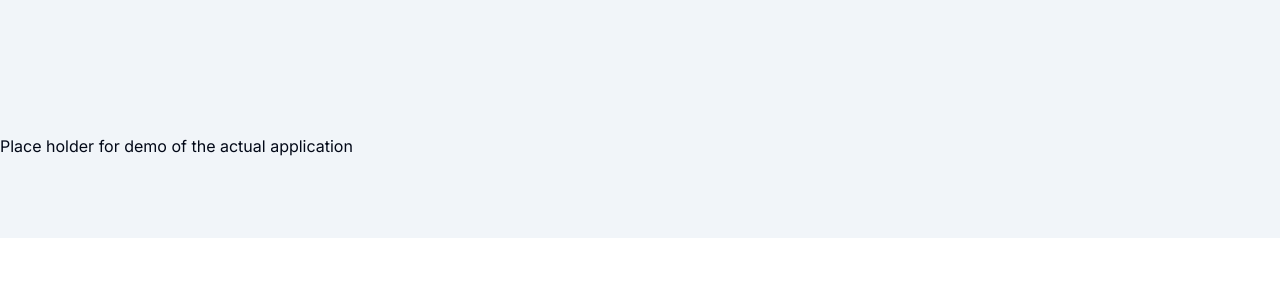
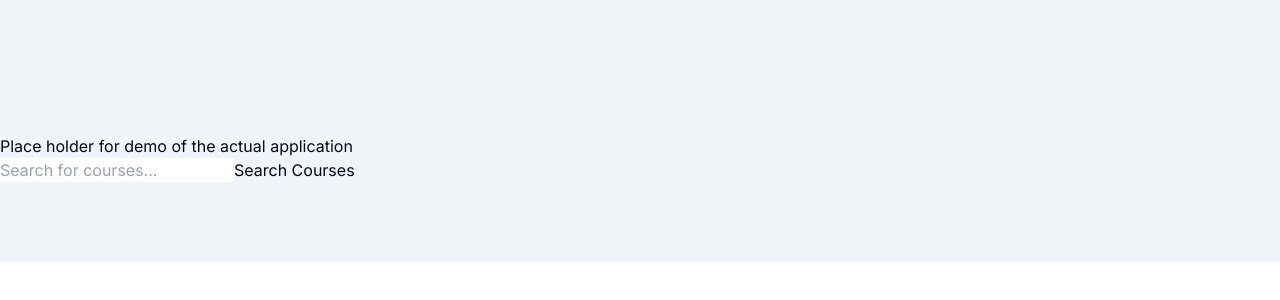
Before and after one commit to RemiGardette/ME2073, a Next.js app: page /Demo in a window 1280 px wide. Shown: the part 26-326 px from the top of the page. Built offline with nearby package versions, Linux system fonts and the light colour scheme.

Commit message:
integrating the toolbar

```diff
--- a/app/Demo/page.tsx
+++ b/app/Demo/page.tsx
@@ -1,7 +1,12 @@
+// DemoPage.tsx
+import React from 'react';
+import CourseResearchToolbar from '../../components/ui/coursetoolbar';
+
 const DemoPage = () => {
     return (
         <div>
             <h1>Place holder for demo of the actual application</h1>
+            <CourseResearchToolbar />
         </div>
     );
 }
--- /dev/null
+++ b/components/ui/coursetoolbar.tsx
@@ -0,0 +1,59 @@
+// CourseResearchToolbar.tsx
+"use client";
+
+// components/ui/CourseResearchToolbar.tsx
+import React, { useState } from 'react';
+import axios from 'axios';
+
+const CourseResearchToolbar: React.FC = () => {
+    const [courseCode, setCourseCode] = useState<string>(''); // Initialize courseCode state
+    const [courseInfo, setCourseInfo] = useState<any>(null); // Initialize courseInfo state
+    const [error, setError] = useState<string>(''); // Initialize error state
+
+    const handleInputChange = (event: React.ChangeEvent<HTMLInputElement>) => {
+        setCourseCode(event.target.value); // Update courseCode state on input change
+    };
+
+    const handleSearch = async () => {
+        try {
+            if (!courseCode) {
+                throw new Error('Course code cannot be empty');
+            }
+            const response = await axios.get(`/api/course?code=${courseCode}`); // Fetch course information
+            setCourseInfo(response.data); // Update courseInfo state with response data
+            setError(''); // Clear any previous error message
+        } catch (error) {
+            console.error('Error fetching course information:', error);
+            setCourseInfo(null); // Clear courseInfo state
+            setError('Error fetching course information'); // Set error message
+        }
+    };
+
+    const handleKeyPress = (event: React.KeyboardEvent<HTMLInputElement>) => {
+        if (event.key === 'Enter') {
+            handleSearch(); // Trigger search when Enter key is pressed
+        }
+    };
+
+    return (
+        <div>
+            <input
+                type="text"
+                placeholder="Search for courses..."
+                value={courseCode}
+                onChange={handleInputChange}
+                onKeyPress={handleKeyPress}
+            />
+            <button onClick={handleSearch}>Search Courses</button>
+            {courseInfo && (
+                <div>
+                    <h2>Course Information</h2>
+                    <pre>{JSON.stringify(courseInfo, null, 2)}</pre>
+                </div>
+            )}
+            {error && <p>{error}</p>}
+        </div>
+    );
+};
+
+export default CourseResearchToolbar;
--- /dev/null
+++ b/components/ui/programtoolbar.tsx
@@ -0,0 +1,38 @@
+import React, { useState } from 'react';
+
+interface ProgramResearchToolbarProps {
+  onSearch: (query: string) => void;
+}
+
+const ProgramResearchToolbar: React.FC<ProgramResearchToolbarProps> = ({ onSearch }) => {
+  const [query, setQuery] = useState<string>('');
+
+  const handleInputChange = (event: React.ChangeEvent<HTMLInputElement>) => {
+    setQuery(event.target.value);
+  };
+
+  const handleSearch = () => {
+    onSearch(query);
+  };
+
+  const handleKeyPress = (event: React.KeyboardEvent<HTMLInputElement>) => {
+    if (event.key === 'Enter') {
+      handleSearch();
+    }
+  };
+
+  return (
+    <div>
+      <input
+        type="text"
+        placeholder="Search for programs..."
+        value={query}
+        onChange={handleInputChange}
+        onKeyPress={handleKeyPress}
+      />
+      <button onClick={handleSearch}>Search Programs</button>
+    </div>
+  );
+};
+
+export default ProgramResearchToolbar;
--- a/package.json
+++ b/package.json
@@ -14,6 +14,8 @@
     "@supabase/auth-helpers-nextjs": "^0.9.0",
     "@supabase/auth-ui-react": "^0.4.7",
     "@supabase/supabase-js": "^2.41.1",
+    "@types/axios": "^0.14.0",
+    "axios": "^1.6.8",
     "class-variance-authority": "^0.7.0",
     "clsx": "^2.1.0",
     "lucide-react": "^0.344.0",
@@ -22,12 +24,14 @@
     "react": "^18",
     "react-dom": "^18",
     "tailwind-merge": "^2.2.1",
-    "tailwindcss-animate": "^1.0.7"
+    "tailwindcss-animate": "^1.0.7",
+    "xml2js": "^0.6.2"
   },
   "devDependencies": {
     "@types/node": "^20",
     "@types/react": "^18",
     "@types/react-dom": "^18",
+    "@types/xml2js": "^0.4.14",
     "autoprefixer": "^10.0.1",
     "eslint": "^8",
     "eslint-config-next": "14.1.0",
--- /dev/null
+++ b/pages/api/course.ts
@@ -0,0 +1,45 @@
+import { NextApiRequest, NextApiResponse } from 'next';
+import axios from 'axios';
+import xml2js from 'xml2js';
+
+async function getCourseInfo(courseCode: string, language: string = 'en'): Promise<any> {
+    try {
+        const response = await axios.get(`https://api.kth.se/api/kopps/v1/course/${courseCode}/${language}`);
+        return response.data;
+    } catch (error) {
+        console.error('Error fetching course information:', error);
+        throw error; // Re-throw the error to be handled by the caller
+    }
+}
+
+function parseCourseInfo(courseInfoXml: string): any {
+    return new Promise((resolve, reject) => {
+        xml2js.parseString(courseInfoXml, (err, result) => {
+            if (err) {
+                reject(err);
+            } else {
+                resolve(result);
+            }
+        });
+    });
+}
+
+export default async function handler(req: NextApiRequest, res: NextApiResponse) {
+    if (req.method === 'GET') {
+        const { code } = req.query;
+        if (!code || typeof code !== 'string') {
+            res.status(400).json({ error: 'Invalid course code' });
+            return;
+        }
+        try {
+            const courseInfoXml = await getCourseInfo(code);
+            const courseInfo = await parseCourseInfo(courseInfoXml);
+            res.status(200).json(courseInfo);
+        } catch (error) {
+            console.error('Error fetching course information:', error);
+            res.status(500).json({ error: 'Error fetching course information' });
+        }
+    } else {
+        res.status(405).end(); // Method Not Allowed
+    }
+}
```
Also changed, not shown: 2 other files (tests, documents, lock files or other folders).
